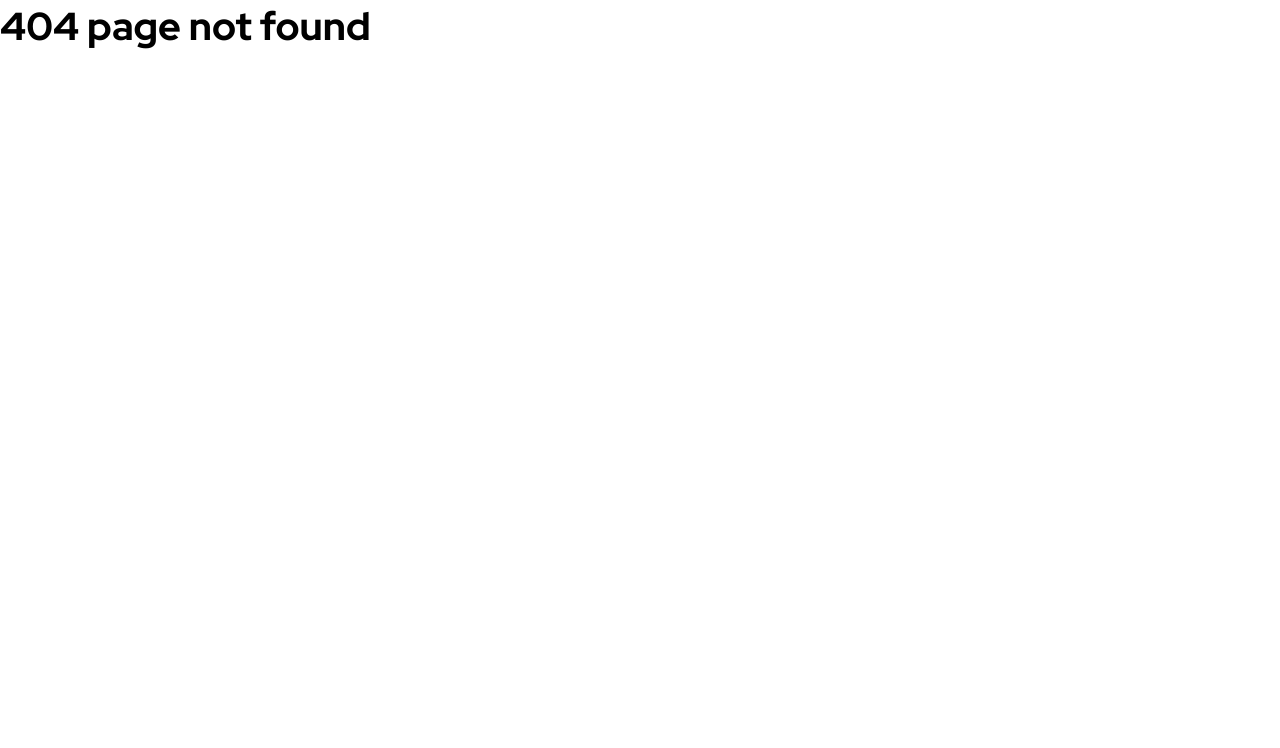
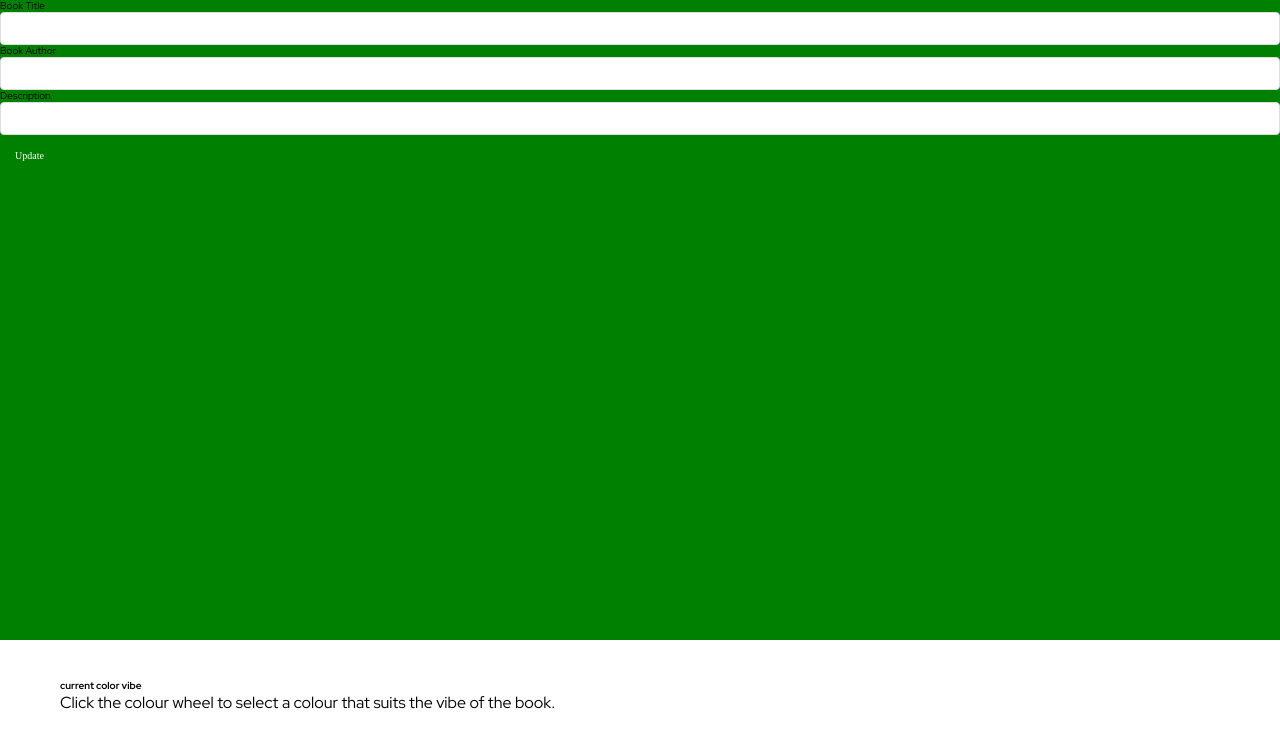
Before and after one commit to Sophcoll/book-vibe, a React (Create React App) app in the folder front/: page /books/1/update in a window 1280 px wide. Before the commit this address had no page. Shown: the top 748 px of the page. Built offline with nearby package versions, Linux system fonts and the light colour scheme; no server answers.

Commit message:
update functionality working

```diff
--- a/front/src/App.js
+++ b/front/src/App.js
@@ -6,7 +6,7 @@ import AddBook from "./pages/AddBook";
 import Books from "./pages/Books";
 import NotFound from "./pages/NotFound";
 import BookDetails from "./pages/BookDetails";
-// import BookList from "./components/BookList";
+import UpdateBook from "./pages/UpdateBook";
 
 
 function App() {
@@ -22,8 +22,9 @@ function App() {
         <Routes>
           <Route path="/" element={< Landing />} />
           <Route path="/books" element={< Books />} />
+          <Route path="/add-book" element={< AddBook />} />
           <Route path="/books/:bookId" element={< BookDetails />} />
-          <Route path="/add-book" element={< AddBook />} />
+          <Route path="/books/:bookId/update" element={< UpdateBook />} />
           <Route path="*" element={ <NotFound /> } />
         </Routes>
       </BrowserRouter>
--- /dev/null
+++ b/front/src/components/buttons/UpdateBtn.js
@@ -0,0 +1,12 @@
+// STYLE SHEET
+import "./Buttons.scss";
+
+const UpdateBtn = () => {
+  return (
+    <button>
+      Update
+    </button>
+  );
+};
+
+export default UpdateBtn;
--- /dev/null
+++ b/front/src/components/footers/UpdateFooter.js
@@ -0,0 +1,19 @@
+import "./Footers.scss";
+
+const UpdateFooter = () => {
+  return (
+    <footer className="footer">
+      <div className="user-color">
+        <div className="user-color__text">
+          <h4>current color vibe</h4>
+          <p>
+            Click the colour wheel to select a colour that suits the vibe of the
+            book.
+          </p>
+        </div>
+      </div>
+    </footer>
+  );
+};
+
+export default UpdateFooter;
--- a/front/src/components/form/BookForm.js
+++ b/front/src/components/form/BookFormAdd.js
@@ -1,10 +1,15 @@
+// HOOKS
 import { useState } from "react";
 import { NavLink } from "react-router-dom";
 
+// COMPONENTS
+import SubmitBtn from "../buttons/SubmitBtn";
+
+// STYLE SHEETS
 import "./BookForm.scss";
 // import { useWorkoutsContext } from "../hooks/useWorkoutsContext"
 
-const BookForm = ({ userBackgroundColor }) => {
+const BookFormAdd = ({ userBackgroundColor }) => {
   // const { dispatch } = useWorkoutsContext()
   const [title, setTitle] = useState("");
   const [author, setAuthor] = useState("");
@@ -13,6 +18,7 @@ const BookForm = ({ userBackgroundColor }) => {
   const [emptyFields, setEmptyFields] = useState([]);
 
   const color = userBackgroundColor;
+
 
   const handleSubmit = async (event) => {
     event.preventDefault();
@@ -78,12 +84,13 @@ const BookForm = ({ userBackgroundColor }) => {
         className={emptyFields.includes("description") ? "error" : ""}
       />
 
+      < SubmitBtn />
+        {/* <button>Add</button> */}
+        {error && <div className="error">{error}</div>}
 
-        <button>Add</button>
-        {error && <div className="error">{error}</div>}
 
     </form>
   );
 };
 
-export default BookForm;
+export default BookFormAdd;
--- /dev/null
+++ b/front/src/components/form/BookFormUpdate.js
@@ -0,0 +1,84 @@
+// HOOKS
+import { useState, useEffect } from "react";
+
+// COMPONENTS
+import UpdateBtn from "../buttons/UpdateBtn";
+
+const BookFormUpdate = ({ bookId }) => {
+
+  const [bookDetails, setBookDetails] = useState({});
+
+  const [title, setTitle] = useState('');
+  const [author, setAuthor] = useState('');
+  const [color, setColor] = useState('');
+  const [description, setDescription] = useState('');
+
+
+
+
+useEffect(() => {
+  const fetchBookDetails = async () => {
+    const response = await fetch(`http://localhost:4000/books/${bookId}`);
+    const json = await response.json();
+
+    if (response.ok) {
+      setBookDetails(json);
+      setTitle(json.title);
+      setAuthor(json.author)
+      setColor(json.color);
+      setDescription(json.description);
+    }
+  };
+
+  fetchBookDetails();
+}, []);
+
+
+
+  const handleUpdate = async (event) => {
+    event.preventDefault();
+
+    console.log("submit");
+    const book = { title, author, color, description};
+    console.log(book);
+
+    const response = await fetch(`http://localhost:4000/books/${bookId}`, {
+      method: "PUT",
+      body: JSON.stringify(book),
+      headers: {
+        "Content-Type": "application/json",
+      },
+    })
+    const json = await response.json();
+  };
+
+
+
+  return (
+    <form className="update-form" onSubmit={handleUpdate}>
+      <label> Book Title </label>
+      <input
+        type="text"
+        onChange={(event) => setTitle(event.target.value)}
+        placeholder={title}
+      />
+
+      <label> Book Author </label>
+      <input
+        type="text"
+        onChange={(event) => setAuthor(event.target.value)}
+        placeholder={author}
+      />
+
+      <label> Description </label>
+      <input
+        type="text"
+        onChange={(event) => setDescription(event.target.value)}
+        placeholder={description}
+      />
+      <UpdateBtn />
+    </form>
+  );
+};
+
+export default BookFormUpdate;
--- a/front/src/pages/AddBook.js
+++ b/front/src/pages/AddBook.js
@@ -2,6 +2,7 @@
 import BackBtn from "../components/buttons/BackBtn";
 import SubmitBtn from "../components/buttons/SubmitBtn";
 import AddBookFooter from "../components/footers/AddBookFooter";
+import BookFormAdd from "../components/form/BookFormAdd.js";
 
 //HOOKS
 import { useState } from "react";
@@ -10,7 +11,6 @@ import { NavLink } from "react-router-dom";
 
 //STYLE SHEETS
 import "./AddBook.scss";
-import BookForm from "../components/form/BookForm";
 
 const AddBook = () => {
   //-------------------------------------------------------------------------------------------------------------------------------
@@ -22,14 +22,11 @@ const AddBook = () => {
   // stores the brightness value to assess whether the text & buttons in the page need to be dark or light to contrast background
   const [brightness, setBrightness] = useState();
 
-
-
   //-------------------------------------------------------------------------------------------------------------------------------
   //CALL BACK FUNCTIONS
 
   // function is fired when user clicks on the color picker and changes the color;
   const handleColor = (e) => {
-
     setUserBackgroundColor(e.target.value);
 
     // transforms the hex value into an rgb value so that we can execute the luminance() function below;
@@ -38,7 +35,6 @@ const AddBook = () => {
     // finds luminance value and stores this in brightness useState above;
     setBrightness(color.luminance());
   };
-
 
   //-------------------------------------------------------------------------------------------------------------------------------
   return (
@@ -49,18 +45,16 @@ const AddBook = () => {
       >
         <div className="add-book__left-col">
           <h1 className="header">add a book</h1>
-            <NavLink to={"/books"}>
-              <BackBtn brightness={brightness} />
-            </NavLink>
+          <NavLink to={"/books"}>
+            <BackBtn brightness={brightness} />
+          </NavLink>
         </div>
 
         <div className="add-book__right-col">
-         <BookForm userBackgroundColor={userBackgroundColor}></BookForm>
+          <BookFormAdd userBackgroundColor={userBackgroundColor} />
         </div>
       </div>
-      <AddBookFooter
-        handleColor={handleColor}
-      />
+      <AddBookFooter handleColor={handleColor} />
     </div>
   );
 };
--- a/front/src/pages/BookDetails.js
+++ b/front/src/pages/BookDetails.js
@@ -1,15 +1,17 @@
 // HOOKS
 import { useState, useEffect } from "react";
-import { useParams } from "react-router-dom";
+import { useParams, Link } from "react-router-dom";
 
+// COMPONENTS
+import MainFooter from "../components/footers/MainFooter";
+
+// STYLE SHEETS
 import "./BookDetails.scss";
-import MainFooter from "../components/footers/MainFooter";
 
 const BookDetails = () => {
 
     const [bookDetails, setBookDetails] = useState(null)
     const bookId = useParams().bookId
-
 
 
     useEffect(() => {
@@ -25,14 +27,24 @@ const BookDetails = () => {
         fetchBookDetails(bookId);
       }, []);
 
-      console.log(bookDetails)
 
     return (
         <div>
             <div className="book-details">
-                <h1>Title goes here</h1>
-                <p>Author goes here</p>
-                <p>Description goes here</p>
+
+                {bookDetails && bookDetails ?
+                (<div>
+                    <h1>{bookDetails.title}</h1>
+                    <p>{bookDetails.description}</p>
+                    <p>{bookDetails.createdAt}</p>
+                    </div>) : (null)}
+
+                <br />
+                <br />
+                <br />
+                <Link to={`/books/${bookId}/update`} state={bookId}>
+                <button>UPDATE</button>
+                </Link>
             </div>
             < MainFooter />
         </div>
--- /dev/null
+++ b/front/src/pages/UpdateBook.js
@@ -0,0 +1,45 @@
+// HOOKS
+import { useParams } from "react-router-dom";
+import { useState, useEffect } from "react";
+
+// COMPONENTS
+import MainFooter from "../components/footers/MainFooter";
+import BookForm from "../components/form/BookFormAdd.js";
+
+// STYLE SHEETS
+import "./UpdateBook.scss";
+import BookFormUpdate from "../components/form/BookFormUpdate";
+import UpdateFooter from "../components/footers/UpdateFooter";
+
+const UpdateBook = () => {
+
+    const [bookDetails, setBookDetails] = useState();
+    const bookId = useParams().bookId;
+
+
+    useEffect(() => {
+        const fetchBookDetails = async (bookId) => {
+          const response = await fetch(`http://localhost:4000/books/${bookId}`);
+          const json = await response.json();
+
+          if (response.ok) {
+            setBookDetails(json);
+          }
+        };
+
+        fetchBookDetails(bookId);
+      }, []);
+
+    //   console.log(bookDetails)
+
+  return (
+    <div>
+      <div className="update-book">
+        <BookFormUpdate bookId={bookId}/>
+      </div>
+      < UpdateFooter />
+    </div>
+  );
+};
+
+export default UpdateBook;
--- /dev/null
+++ b/front/src/pages/UpdateBook.scss
@@ -0,0 +1,5 @@
+.update-book {
+    background-color: green;
+    height: 80vh;
+    width: 100%;
+}
```
Also changed, not shown: front/src/components/book-list/Test.js (deleted, +0 -45 lines).
